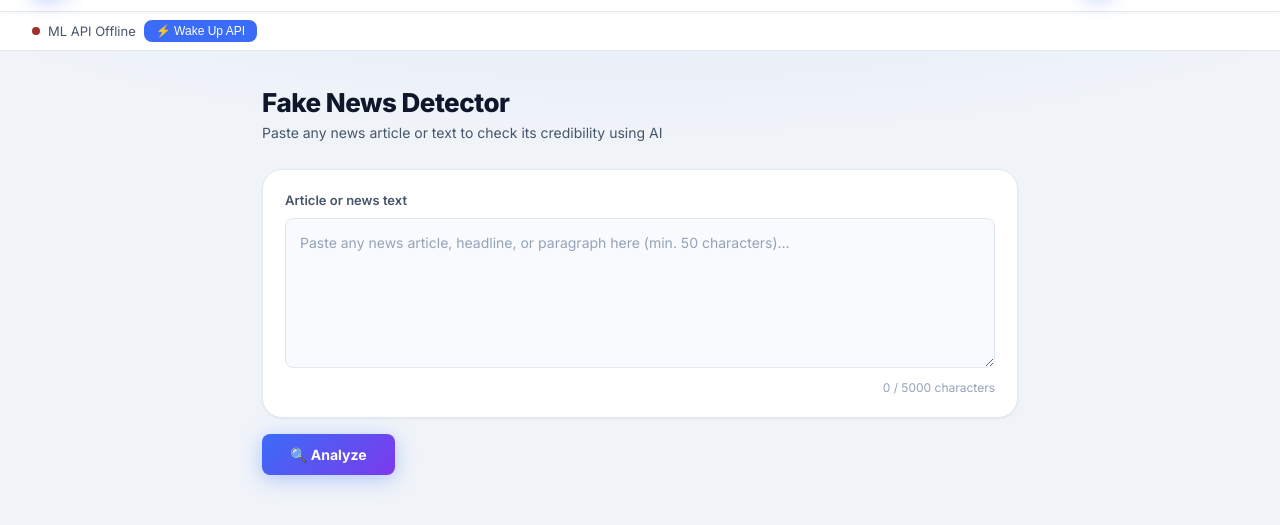
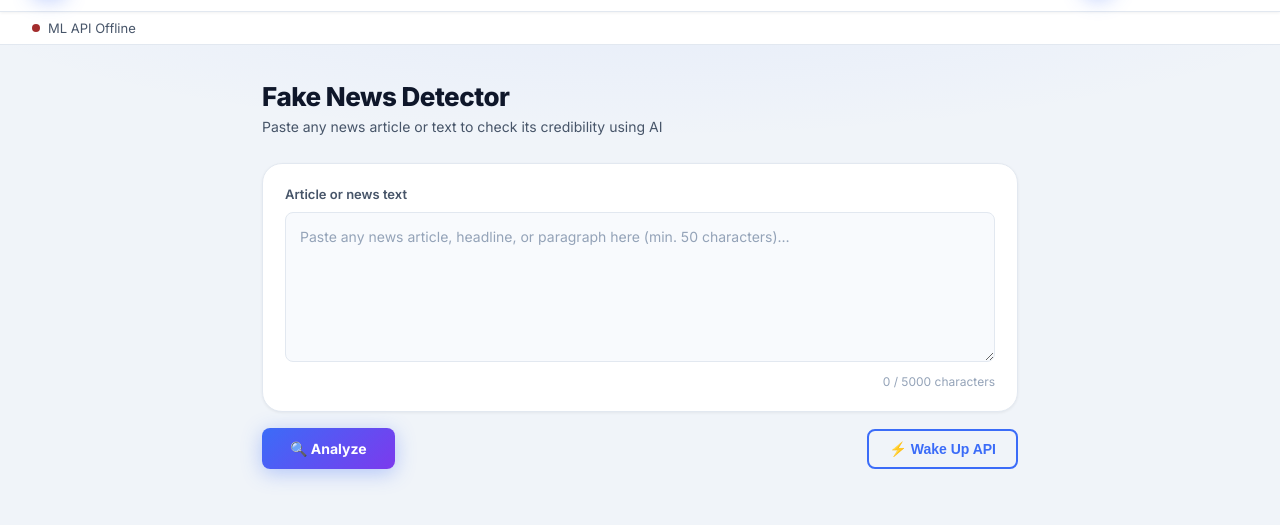
Before and after one commit to ShubhamKumar968/Tathya.AI, a plain HTML site: page frontend/pages/detector.html in a window 1280 px wide. Shown: the part 53-578 px from the top of the page. Drawn offline with Linux system fonts and the light colour scheme; no server answers; sample sign-in values are in the browser's storage.

Commit message:
fix: move API status to navbar, wake button opposite analyze

```diff
--- a/frontend/css/style.css
+++ b/frontend/css/style.css
@@ -1091,6 +1091,7 @@ textarea::placeholder { color: var(--text-muted); }
 
 /* ML Fat Api Button to wake up ml service on render */
 
+/* ML API Status Bar */
 .api-status-bar {
   display: flex;
   align-items: center;
@@ -1101,19 +1102,34 @@ textarea::placeholder { color: var(--text-muted); }
   font-size: 13px;
   color: var(--text-secondary);
 }
-.api-dot { width: 8px; height: 8px; border-radius: 50%; background: #888; }
+
+.api-dot { width: 8px; height: 8px; border-radius: 50%; background: #888; flex-shrink: 0; }
 .api-dot.online { background: #3B6D11; }
 .api-dot.offline { background: #A32D2D; }
 .api-dot.checking { background: #F0A500; animation: pulse 1s infinite; }
+
 @keyframes pulse { 0%, 100% { opacity: 1; } 50% { opacity: 0.3; } }
+
+/* Wake Up button — analyze ke opposite side mein */
 .btn-wake {
-  padding: 4px 12px;
-  font-size: 12px;
-  font-weight: 500;
+  padding: 10px 20px;
+  font-size: 14px;
+  font-weight: 600;
+  background: transparent;
+  color: var(--accent);
+  border: 2px solid var(--accent);
+  border-radius: var(--radius-sm);
+  cursor: pointer;
+  transition: all 0.2s;
+  display: inline-flex;
+  align-items: center;
+  gap: 6px;
+}
+.btn-wake:hover {
   background: var(--accent);
   color: #fff;
-  border: none;
-  border-radius: var(--radius-sm);
-  cursor: pointer;
 }
-.btn-wake:hover { opacity: 0.85; }
+.btn-wake:disabled {
+  opacity: 0.5;
+  cursor: not-allowed;
+}
--- a/frontend/pages/detector.html
+++ b/frontend/pages/detector.html
@@ -24,13 +24,10 @@
       </div>
     </nav>
 
-    <!-- API Status Bar -->
+    <!-- API Status Bar — no wakeBtn here -->
     <div class="api-status-bar">
       <span class="api-dot" id="apiDot"></span>
       <span id="apiStatusText">Checking ML API...</span>
-      <button class="btn-wake" id="wakeBtn" onclick="wakeUpML()" style="display:none">
-        ⚡ Wake Up API
-      </button>
     </div>
 
     <main class="detector-main">
@@ -47,10 +44,17 @@
         <div class="char-count"><span id="charCount">0</span> / 5000 characters</div>
       </div>
 
-      <button class="btn-analyze" id="analyzeBtn" onclick="handleAnalyze()">
-        <div class="spinner" id="spinner"></div>
-        <span id="btnText">🔍 Analyze</span>
-      </button>
+      <!-- Analyze + Wake Up button row -->
+      <div style="display:flex; justify-content:space-between; align-items:center; margin-top:16px;">
+        <button class="btn-analyze" id="analyzeBtn" onclick="handleAnalyze()">
+          <div class="spinner" id="spinner"></div>
+          <span id="btnText">🔍 Analyze</span>
+        </button>
+
+        <button class="btn-wake" id="wakeBtn" onclick="wakeUpML()" style="display:none">
+          ⚡ Wake Up API
+        </button>
+      </div>
 
       <div class="result-card" id="resultCard">
         <div class="result-header">
```
